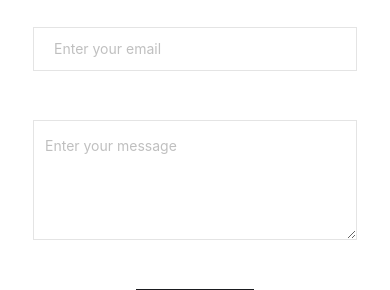
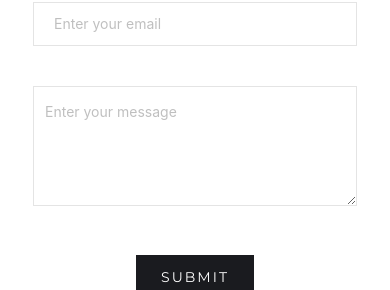
Before and after one commit to arun-topagi/creative-engineers, a Next.js app: page / in a window 390 px wide. Shown: the part 2418-2708 px from the top of the page. Built offline with nearby package versions, Linux system fonts and the light colour scheme.

Commit message:
removed margin fo error messages

```diff
--- a/src/components/input/TextField.tsx
+++ b/src/components/input/TextField.tsx
@@ -75,7 +75,7 @@ function TextField(props:any) {
                   fontSize: '14px',
                   lineHeight: '26px',
                   transition: 'border-color .4s',
-                  marginBottom: isMobile ? '25px' : '18px',
+                  // marginBottom: isMobile ? '25px' : '18px',
                   height: '2.375rem',
                 }}
               />
@@ -99,7 +99,7 @@ function TextField(props:any) {
                   fontSize: '14px',
                   lineHeight: '26px',
                   transition: 'border-color .4s',
-                  marginBottom: isMobile ? '25px' : '18px',
+                  // marginBottom: isMobile ? '5px' : '8px',
                   height: '2.375rem',
                 }}
               />
@@ -113,6 +113,7 @@ function TextField(props:any) {
           <TextArea
             placeholder="Enter your message"
             style={{
+              marginTop:'1rem',
               borderRadius: '0',
               borderColor: 'black',
               border: '1px solid #e4e4e4',
```
